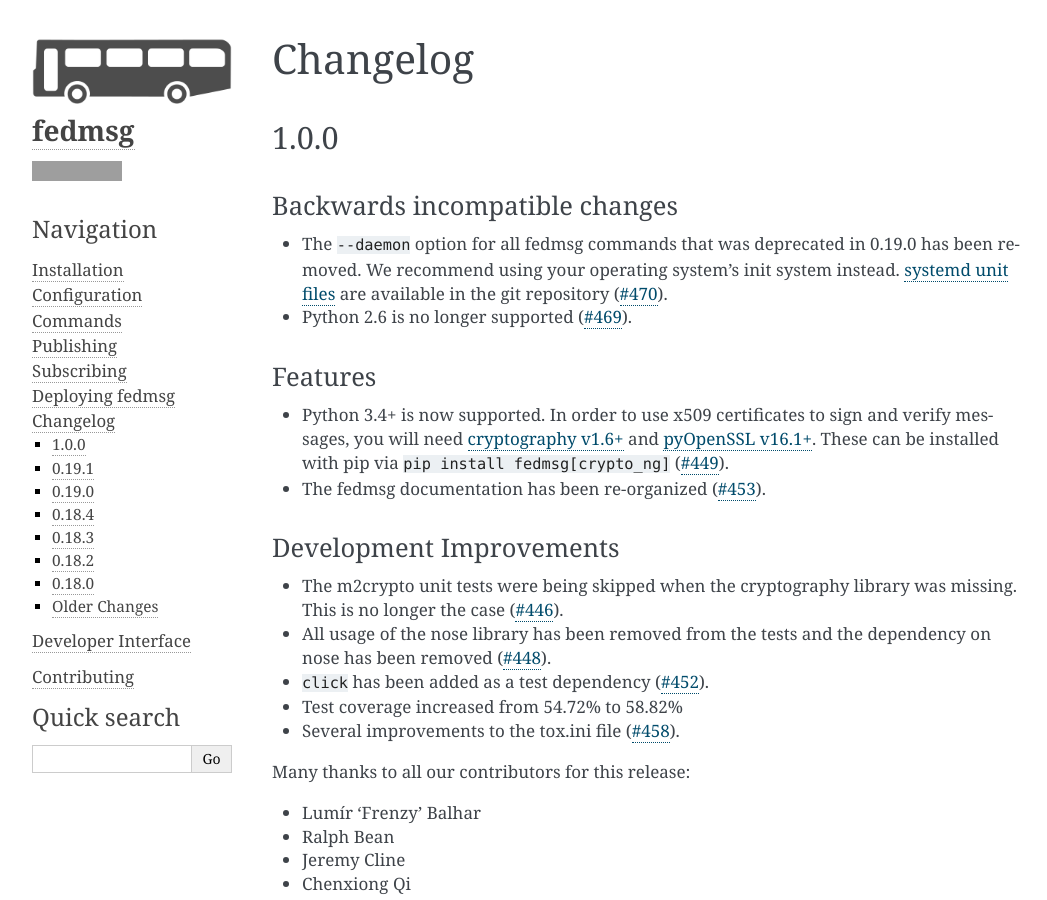
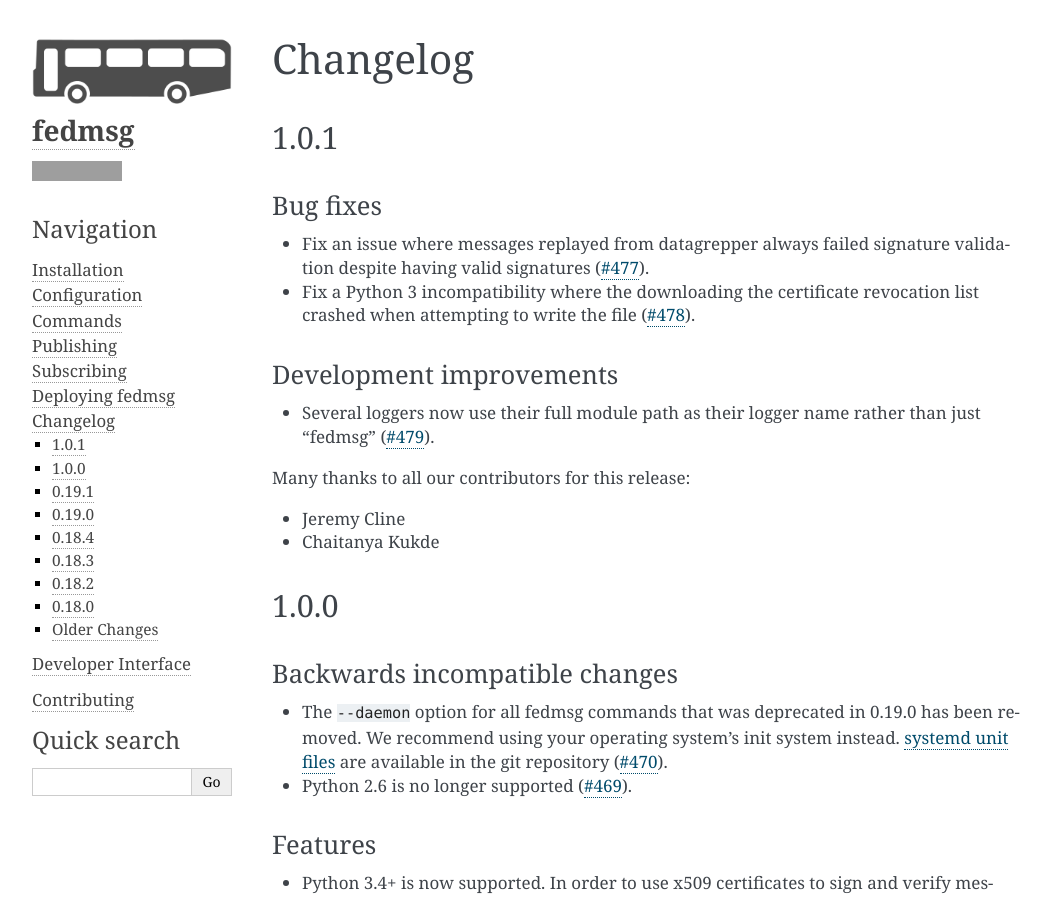
Before and after one commit to fedora-infra/fedmsg, a Sphinx documentation site: the page built from doc/changelog.rst, in a window 1280 px wide and 900 px high. Shown: the whole window, without its empty margins (98-1145 px from the left). Built offline with Sphinx 7.4.7, drawn with Linux system fonts in a browser that asks for light colours; grey boxes are pictures that could not be loaded.

Commit message:
Release notes for the 1.0.1 release
Signed-off-by: Jeremy Cline <jeremy@jcline.org>

```diff
--- a/doc/changelog.rst
+++ b/doc/changelog.rst
@@ -1,6 +1,33 @@
 =========
 Changelog
 =========
+
+1.0.1
+=====
+
+Bug fixes
+---------
+
+* Fix an issue where messages replayed from datagrepper always failed signature
+  validation despite having valid signatures
+  (`#477 <https://github.com/fedora-infra/fedmsg/pull/477>`_).
+
+* Fix a Python 3 incompatibility where the downloading the certificate revocation
+  list crashed when attempting to write the file
+  (`#478 <https://github.com/fedora-infra/fedmsg/pull/478>`_).
+
+
+Development improvements
+------------------------
+
+* Several loggers now use their full module path as their logger name rather
+  than just "fedmsg" (`#479 <https://github.com/fedora-infra/fedmsg/pull/479>`_).
+
+Many thanks to all our contributors for this release:
+
+* Jeremy Cline
+* Chaitanya Kukde
+
 
 1.0.0
 =====
--- a/doc/conf.py
+++ b/doc/conf.py
@@ -66,7 +66,7 @@
 # The short X.Y version.
 version = u'1.0'
 # The full version, including alpha/beta/rc tags.
-release = u'1.0.0'
+release = u'1.0.1'
 
 # The language for content autogenerated by Sphinx. Refer to documentation
 # for a list of supported languages.
--- a/setup.py
+++ b/setup.py
@@ -105,7 +105,7 @@
 
 setup(
     name='fedmsg',
-    version='1.0.0',
+    version='1.0.1',
     description="Fedora Messaging Client API",
     long_description=long_description,
     author='Ralph Bean',
```
